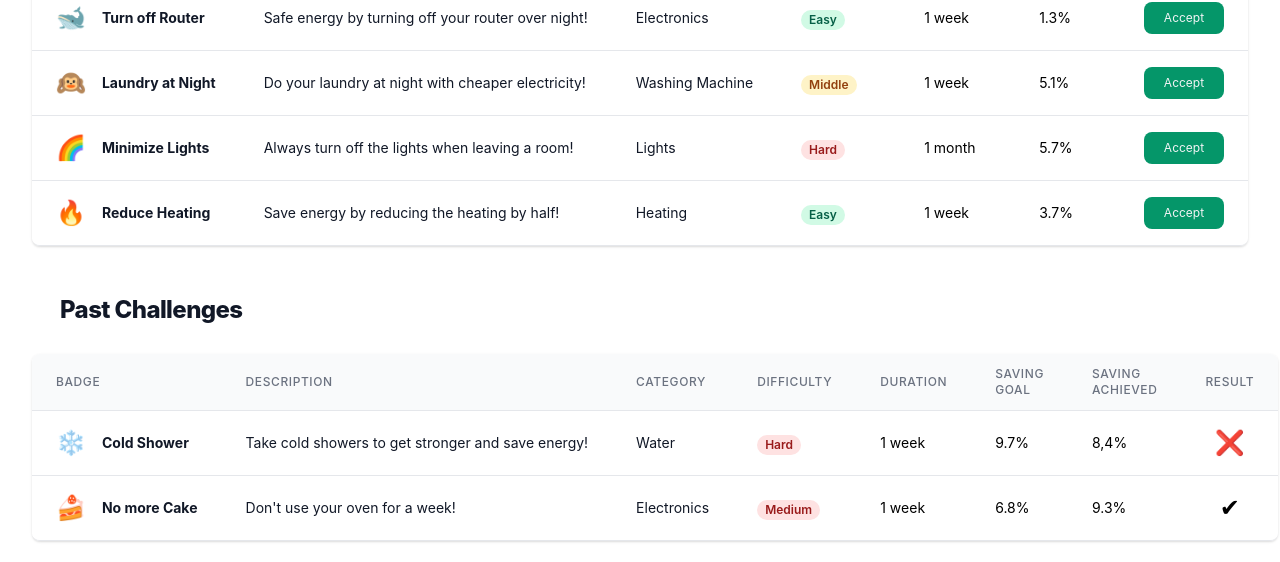
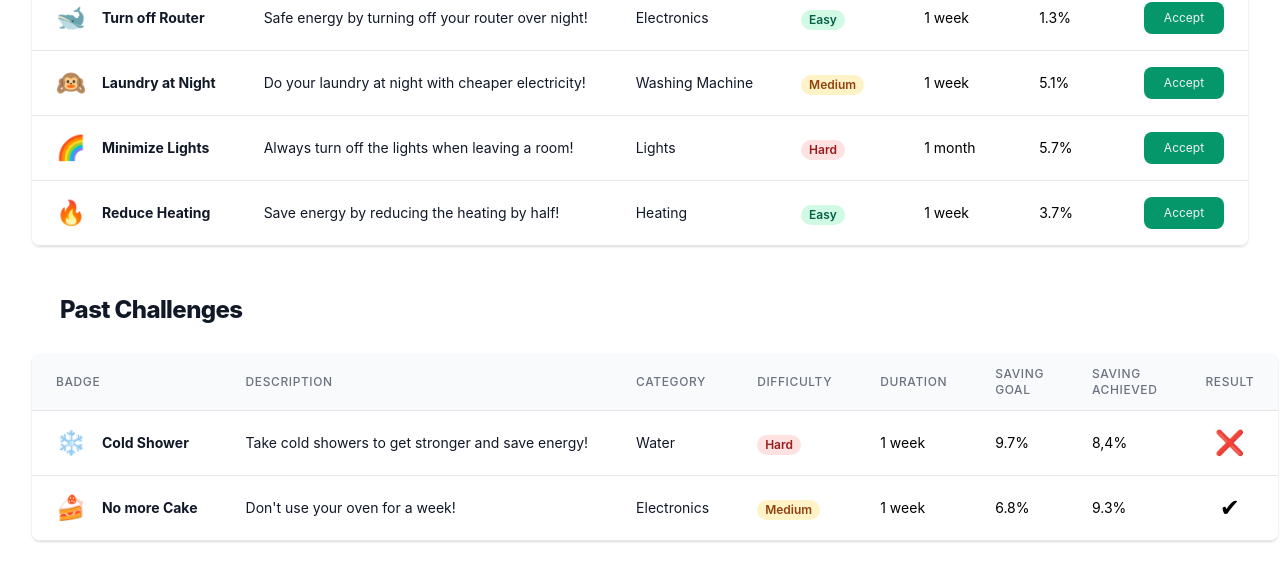
Before and after one commit to nicolasmeier/jarischnell, a React (Create React App) app: page /Challenges in a window 1280 px wide. Shown: the part 331-893 px from the top of the page. Built offline with nearby package versions, Linux system fonts and the light colour scheme.

Commit message:
feat: challenges medium

```diff
--- a/src/challenges.js
+++ b/src/challenges.js
@@ -18,7 +18,7 @@ var challengesJson = [
     title: "Laundry at Night",
     description: "Do your laundry at night with cheaper electricity!",
     categorie: "Washing Machine",
-    difficulty: "Middle",
+    difficulty: "Medium",
     duration: "1 week",
     savingGoal: "5.1%",
     badge: "🙉",
@@ -111,7 +111,7 @@ function ChallengeElement(challenge) {
             "px-2 inline-flex text-xs leading-5 font-semibold rounded-full",
             challenge.difficulty === "Easy"
               ? "bg-green-100 text-green-800"
-              : challenge.difficulty === "Middle"
+              : challenge.difficulty === "Medium"
               ? "bg-yellow-100 text-yellow-800"
               : "bg-red-100 text-red-800"
           )}
@@ -173,7 +173,7 @@ function pastChallengeElement(challenge) {
             "px-2 inline-flex text-xs leading-5 font-semibold rounded-full",
             challenge.difficulty === "Easy"
               ? "bg-green-100 text-green-800"
-              : challenge.difficulty === "Middle"
+              : challenge.difficulty === "Medium"
               ? "bg-yellow-100 text-yellow-800"
               : "bg-red-100 text-red-800"
           )}
```
